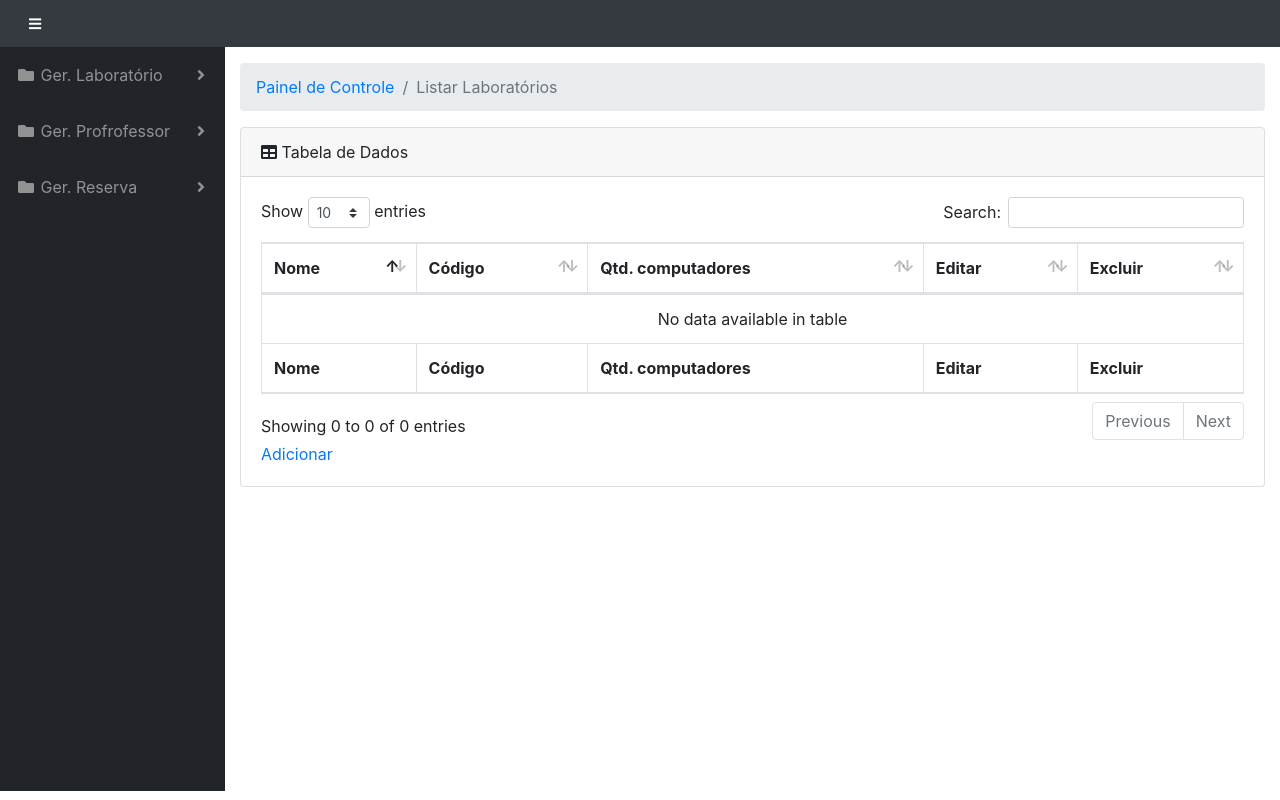
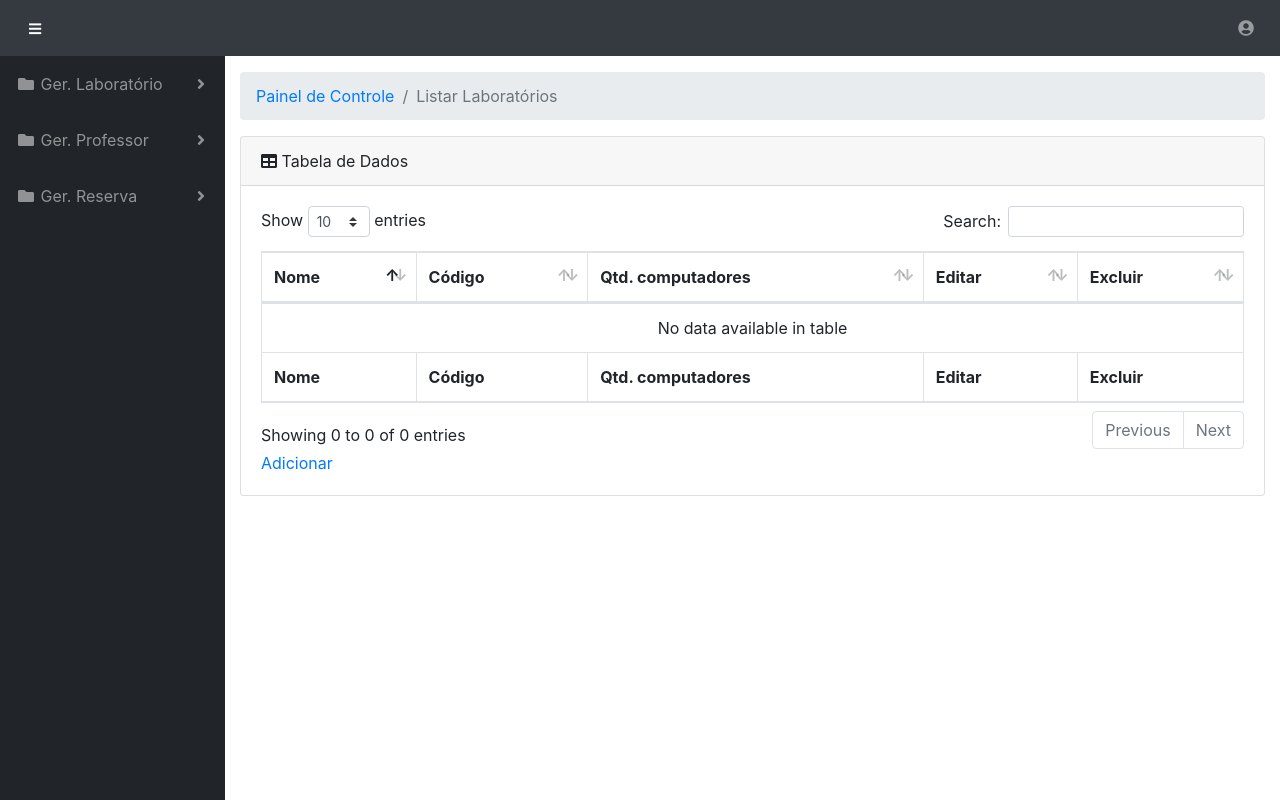
Before and after one commit to Yarles57/Proj-Integrador, a PHP site: page /View/listarLab.php in a window 1280 px wide. Run offline with PHP 8.4, Linux system fonts and the light colour scheme; the visitor is signed in with stand-in values (Sample User, id 1); data that the repository does not hold is empty.

Commit message:
Update listarLab.php

```diff
--- a/View/listarLab.php
+++ b/View/listarLab.php
@@ -34,6 +34,29 @@
     <button class="btn btn-link btn-sm text-white order-1 order-sm-0" id="sidebarToggle" href="#">
       <i class="fas fa-bars"></i>
     </button>
+     <!-- Navbar Search -->
+    <form class="d-none d-md-inline-block form-inline ml-auto mr-0 mr-md-3 my-2 my-md-0">
+      <div class="input-group">
+
+        </div>
+      </div>
+    </form>
+
+    <ul class="navbar-nav ml-auto ml-md-0">
+
+
+      <li class="nav-item dropdown no-arrow">
+        <a class="nav-link dropdown-toggle" href="#" id="userDropdown" role="button" data-toggle="dropdown" aria-haspopup="true" aria-expanded="false">
+          <i class="fas fa-user-circle fa-fw"></i>
+        </a>
+        <div class="dropdown-menu dropdown-menu-right" aria-labelledby="userDropdown">
+          <a class="dropdown-item" href="#">Configurações</a>
+          <div class="dropdown-divider"></div>
+          <a class="dropdown-item" href="#" data-toggle="modal" data-target="#logoutModal">Sair</a>
+        </div>
+      </li>
+    </ul>
+
 
 
   </nav>
@@ -63,7 +86,7 @@
 
         <a class="nav-link dropdown-toggle" href="#" id="pagesDropdown" role="button" data-toggle="dropdown" aria-haspopup="true" aria-expanded="false">
           <i class="fas fa-fw fa-folder"></i>
-          <span>Ger. Profrofessor</span>
+          <span>Ger. Professor</span>
         </a>
 
         <div class="dropdown-menu" aria-labelledby="pagesDropdown">
```
